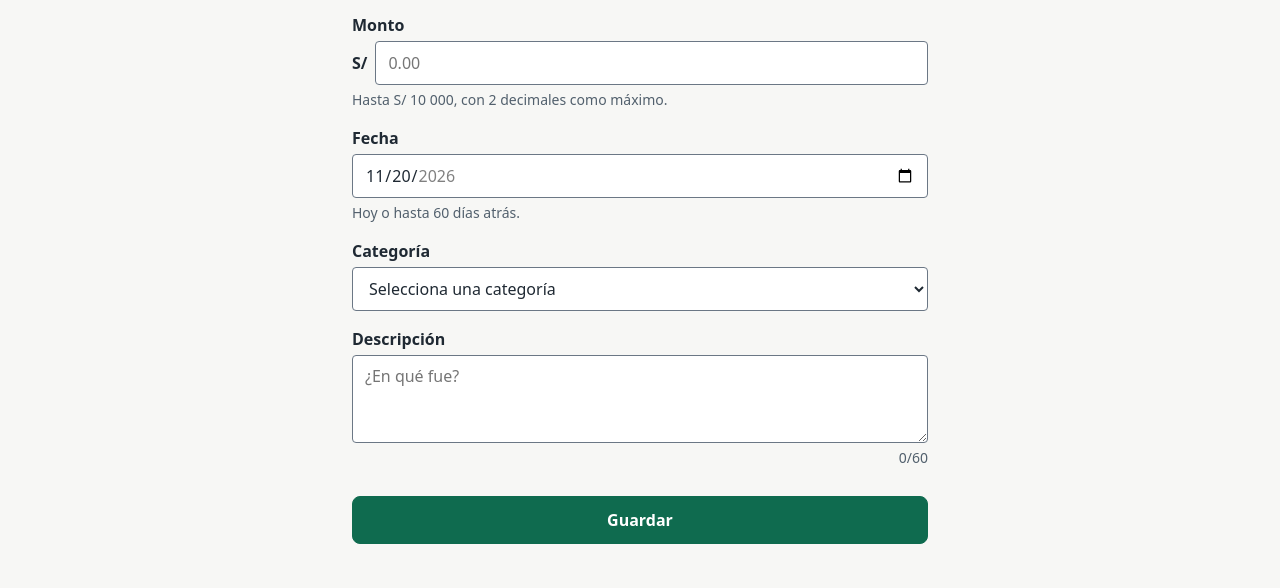
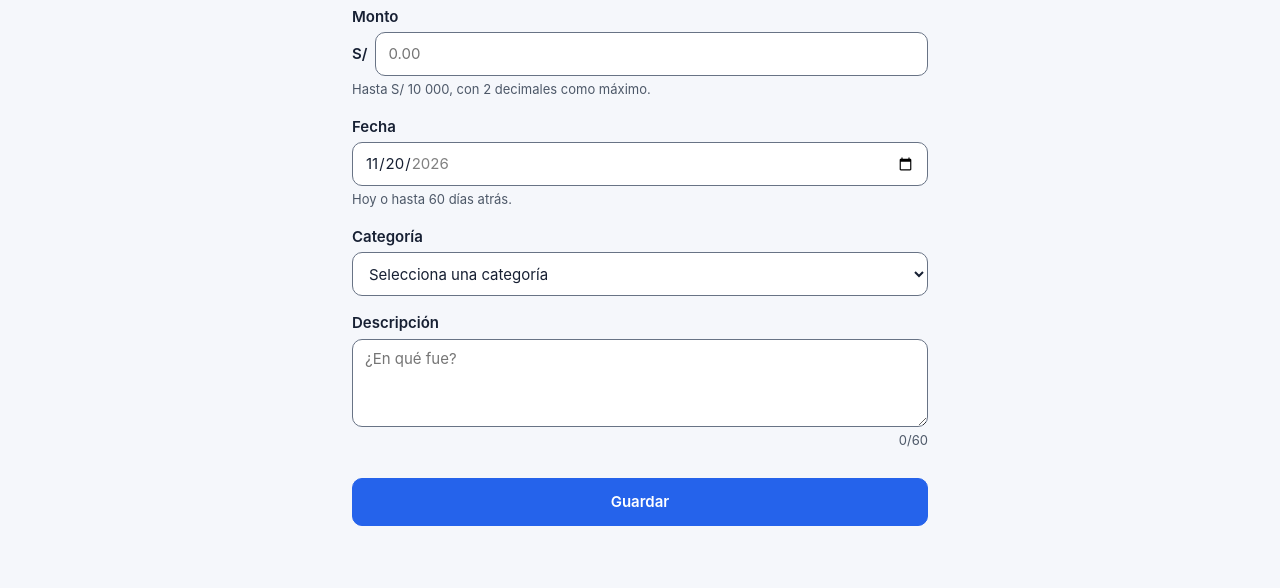
Before and after one commit to jsanchezram/cuenta-clara, a plain HTML site: page registrar.html in a window 1280 px wide. Shown: the part 253-841 px from the top of the page. Drawn offline with Linux system fonts and the light colour scheme.

Commit message:
style(ds): marca azul vibrante, tipografía Inter compacta y tokens de componentes
Co-Authored-By: Claude Opus 5.5 <noreply@anthropic.com>

```diff
--- a/styles/tokens.css
+++ b/styles/tokens.css
@@ -5,78 +5,67 @@
      2 · SEMÁNTICOS   intención; el tema oscuro redefine solo esta capa
      3 · COMPONENTE   decisiones de un componente
    Los componentes de components.css usan las capas 2 y 3, nunca la 1.
-   Contrastes (WCAG 2.2): texto ≥ 4.5:1 y bordes/barras ≥ 3:1, medidos contra
-   la superficie donde se usan.
+   Marca: azul vibrante (revisión de la persona, bitácora #21).
+   Contrastes (WCAG 2.2) medidos con script contra la superficie donde se usan:
+   texto ≥ 4.5:1; bordes de controles y rellenos de barra ≥ 3:1.
    ===================================================================== */
 
 /* ---------- 1 · PRIMITIVOS ---------- */
 :root {
-  /* Grises */
+  /* Grises fríos */
   --gray-0: #ffffff;
-  --gray-50: #f7f7f5;
-  --gray-100: #e6e9ed;
-  --gray-200: #d9dde1;
-  --gray-400: #a7b0ba;
-  --gray-500: #7b8794;
-  --gray-600: #6b7785;
-  --gray-700: #52606d;
-  --gray-800: #2a313a;
-  --gray-900: #1f2933;
-  --gray-925: #1b2027;
-  --gray-950: #111418;
+  --gray-50: #f5f7fb;
+  --gray-100: #e8ecf2;
+  --gray-200: #d9dee7;
+  --gray-400: #a7b0be;
+  --gray-500: #7d8797;
+  --gray-600: #687385;
+  --gray-700: #4d5868;
+  --gray-800: #263043;
+  --gray-900: #172033;
+  --gray-925: #111a2e;
+  --gray-950: #0b1220;
 
-  /* Verde: marca, acción e ingresos */
-  --green-50: #e7f5ee;
-  --green-300: #6fcf9f;
-  --green-700: #0f6b4f;
-  --green-800: #0a523c;
-  --green-950: #0b1f17;
+  /* Azul: marca y acción */
+  --blue-50: #eff6ff;
+  --blue-300: #93c5fd;
+  --blue-400: #60a5fa;
+  --blue-600: #2563eb;
+  --blue-700: #1d4ed8;
+  --blue-900: #1e3a8a;
+  --blue-950: #172554;
+
+  /* Verde: ingresos y presupuesto bajo control */
+  --green-50: #f0fdf4;
+  --green-300: #86efac;
+  --green-700: #15803d;
+  --green-950: #052e16;
 
   /* Ámbar: cerca del límite */
-  --amber-50: #fff4e0;
-  --amber-300: #f5b754;
-  --amber-800: #8a4b00;
-  --amber-950: #3a2a10;
+  --amber-50: #fffbeb;
+  --amber-300: #fcd34d;
+  --amber-700: #b45309;
+  --amber-950: #451a03;
 
   /* Naranja: límite alcanzado */
-  --orange-50: #fff0e6;
-  --orange-300: #fdae6b;
-  --orange-800: #9a3412;
-  --orange-950: #3b1d0f;
+  --orange-50: #fff7ed;
+  --orange-300: #fdba74;
+  --orange-700: #c2410c;
+  --orange-950: #431407;
 
-  /* Rojo: error y límite excedido */
-  --red-50: #fdecea;
-  --red-300: #ff8a80;
-  --red-700: #b42318;
-  --red-950: #3d1512;
+  /* Rojo: errores y límite excedido */
+  --red-50: #fef2f2;
+  --red-300: #fca5a5;
+  --red-600: #dc2626;
+  --red-700: #b91c1c;
+  --red-950: #450a0a;
 
-  /* Azul: foco */
-  --blue-300: #93b4ff;
-  --blue-700: #1d4ed8;
-  --blue-50: #e8f0fe;
-  --blue-950: #172554;
-
-  /* Identidad: verde profundo de marca */
-  --green-900: #073b2c;
-
-  /* Categorías (solo decorativo: el nombre siempre va escrito) */
-  --purple-50: #f3e8ff;
-  --purple-300: #d8b4fe;
-  --purple-700: #6b21a8;
-  --purple-950: #2e1065;
-  --teal-50: #e0f2f1;
-  --teal-300: #5eead4;
-  --teal-700: #0f766e;
-  --teal-950: #042f2e;
-  --pink-50: #fce7f3;
-  --pink-300: #f9a8d4;
-  --pink-700: #9d174d;
-  --pink-950: #500724;
-
-  /* Sombras: valores crudos solo aquí */
-  --shadow-color: rgb(17 20 24 / 0.08);
-  --shadow-color-strong: rgb(17 20 24 / 0.14);
-  --radius-lg: 1rem;
+  /* Sombras y velo del modal: valores crudos */
+  --shadow-light: rgb(23 32 51 / 0.08);
+  --shadow-light-strong: rgb(23 32 51 / 0.18);
+  --shadow-dark: rgb(0 0 0 / 0.45);
+  --veil-light: rgb(11 18 32 / 0.45);
+  --veil-dark: rgb(0 0 0 / 0.6);
 
   /* Espacios: grilla de 8 pt con medio paso de 4 */
   --space-1: 0.25rem;  /* 4 px */
@@ -87,27 +76,37 @@
   --space-8: 2rem;     /* 32 px */
   --space-12: 3rem;    /* 48 px */
 
-  /* Tipografía: escala 16 × 1.25 */
-  --font-family-base: system-ui, "Segoe UI", Roboto, sans-serif;
-  --font-size-xs: 0.75rem;
-  --font-size-sm: 0.875rem;
-  --font-size-md: 1rem;
-  --font-size-lg: 1.25rem;
-  --font-size-xl: 1.5rem;
-  --font-size-2xl: 2rem;
+  /* Tipografía: escala compacta (revisión de la persona: los textos se sentían grandes).
+     El cuerpo es de 15 px; los campos se quedan en 16 px para evitar el zoom de iOS. */
+  /* Inter (Google Fonts, pesos 400–700): más liviana que la del sistema; si no carga, usa la del sistema */
+  --font-family-base: "Inter", system-ui, "Segoe UI", Roboto, sans-serif;
+  --font-size-xs: 0.75rem;     /* 12 px */
+  --font-size-sm: 0.8125rem;   /* 13 px */
+  --font-size-md: 0.9375rem;   /* 15 px */
+  --font-size-input: 1rem;     /* 16 px */
+  --font-size-lg: 1.125rem;    /* 18 px */
+  --font-size-xl: 1.375rem;    /* 22 px */
+  --font-size-2xl: 1.75rem;    /* 28 px */
+  --font-size-3xl: 2.25rem;    /* 36 px */
   --font-weight-regular: 400;
+  --font-weight-medium: 500;
   --font-weight-semibold: 600;
-  --font-weight-bold: 700;
+  --font-weight-bold: 600;                          /* sin 700 en el texto: la fuente se sentía pesada (bitácora #29) */
+  --font-weight-title: 700;                         /* solo los títulos de cada vista */
+  --letter-spacing-title: -0.025em;
   --line-height-body: 1.5;
   --line-height-heading: 1.2;
 
-  /* Formas */
-  --radius-sm: 0.25rem;
-  --radius-md: 0.5rem;
+  /* Formas y movimiento */
+  --radius-sm: 0.375rem;
+  --radius-md: 0.625rem;
+  --radius-lg: 1rem;
+  --radius-xl: 1.5rem;
   --radius-pill: 999px;
   --border-width-1: 1px;
   --border-width-2: 2px;
   --duration-fast: 150ms;
+  --duration-sheet: 220ms;
 }
 
 /* ---------- 2 · SEMÁNTICOS · tema claro ---------- */
@@ -117,74 +116,59 @@
   --color-bg: var(--gray-50);
   --color-surface: var(--gray-0);
   --color-surface-muted: var(--gray-100);
-  --color-text: var(--gray-900);                    /* 14.8:1 sobre surface */
-  --color-text-muted: var(--gray-700);              /* 6.5:1 */
-  --color-border: var(--gray-600);                  /* 4.6:1 · bordes de controles */
+  --color-text: var(--gray-900);                    /* 16.3:1 sobre surface */
+  --color-text-muted: var(--gray-700);              /* 6.7:1 sobre bg (el fondo más claro donde se usa) */
+  --color-border: var(--gray-600);                  /* 4.8:1 · borde de campos */
   --color-divider: var(--gray-200);                 /* decorativo */
 
-  --color-action-primary: var(--green-700);         /* 6.5:1 con on-action */
-  --color-action-primary-hover: var(--green-800);
+  --color-brand: var(--blue-600);                   /* barra de marca */
+  --color-on-brand: var(--gray-0);                  /* 5.2:1 sobre brand */
+  --color-action-primary: var(--blue-600);          /* 5.2:1 con on-action */
+  --color-action-primary-hover: var(--blue-700);
   --color-on-action: var(--gray-0);
   --color-action-secondary-bg: var(--gray-0);
   --color-action-secondary-hover: var(--gray-100);
-  --color-selected-bg: var(--green-50);
-  --color-selected-border: var(--green-700);
+  --color-accent-text: var(--blue-700);             /* enlaces y menú activo: 6.7:1 */
+  --color-selected-bg: var(--blue-50);
+  --color-selected-text: var(--blue-700);           /* 6.2:1 sobre selected-bg */
   --color-focus-ring: var(--blue-700);              /* 6.3:1 sobre bg */
+  --color-backdrop: var(--veil-light);
 
-  --color-income-text: var(--green-700);            /* 6.5:1 */
+  --color-income-text: var(--green-700);            /* 5.0:1 */
   --color-expense-text: var(--gray-900);
 
-  --color-danger-text: var(--red-700);              /* 6.6:1 */
+  --color-danger-text: var(--red-700);              /* 6.5:1 · 5.9:1 sobre danger-bg */
   --color-danger-bg: var(--red-50);
   --color-danger-border: var(--red-700);
+  --color-danger-solid: var(--red-600);             /* 4.8:1 con texto surface */
   --color-success-text: var(--green-700);
   --color-success-bg: var(--green-50);
   --color-success-border: var(--green-700);
 
-  /* Presupuesto: 4 estados (R5). El texto y el patrón distinguen; el color refuerza. */
+  /* Presupuesto: 4 estados (R5). El texto y el ícono distinguen; el color de la barra sólida refuerza. */
   --color-budget-track: var(--gray-100);
-  --color-budget-track-border: var(--gray-600);     /* 4.6:1: el contorno de la barra se ve */
-  --color-budget-normal-fill: var(--green-700);     /* 5.3:1 sobre track */
+  --color-budget-normal-fill: var(--green-700);     /* 4.2:1 sobre track */
   --color-budget-normal-text: var(--green-700);
-  --color-budget-near-fill: var(--amber-800);       /* 5.6:1 sobre track */
-  --color-budget-near-text: var(--amber-800);       /* 6.8:1 */
+  --color-budget-near-fill: var(--amber-700);       /* 4.2:1 sobre track */
+  --color-budget-near-text: var(--amber-700);       /* 5.0:1 · 4.8:1 sobre near-bg */
   --color-budget-near-bg: var(--amber-50);
-  --color-budget-reached-fill: var(--orange-800);   /* 6.0:1 sobre track */
-  --color-budget-reached-text: var(--orange-800);   /* 7.3:1 */
+  --color-budget-reached-fill: var(--orange-700);   /* 4.4:1 sobre track */
+  --color-budget-reached-text: var(--orange-700);   /* 5.2:1 · 4.9:1 sobre reached-bg */
   --color-budget-reached-bg: var(--orange-50);
-  --color-budget-exceeded-fill: var(--red-700);     /* 5.4:1 sobre track */
-  --color-budget-exceeded-text: var(--red-700);     /* 6.6:1 */
+  --color-budget-exceeded-fill: var(--red-600);     /* 4.1:1 sobre track */
+  --color-budget-exceeded-text: var(--red-700);
   --color-budget-exceeded-bg: var(--red-50);
-  --color-budget-pattern: var(--gray-0);            /* rayas sobre el relleno */
+
+  /* Ícono de categoría: un solo color, el de marca, sobre un círculo claro (revisión de la persona) */
+  --color-cat-icon-bg: var(--blue-50);
+  --color-cat-icon-fg: var(--blue-600);             /* 4.8:1 sobre cat-icon-bg (decorativo) */
 
   --color-skeleton: var(--gray-100);
   --color-skeleton-shine: var(--gray-50);
 
-  /* Identidad */
-  --color-brand-bg: var(--green-700);
-  --color-brand-bg-deep: var(--green-900);
-  --color-on-brand: var(--gray-0);                  /* 6.5:1 sobre brand-bg */
-  --color-on-brand-muted: var(--green-50);          /* 5.8:1 sobre brand-bg */
-  --shadow-card: 0 1px 2px var(--shadow-color), 0 4px 12px var(--shadow-color);
-  --shadow-raised: 0 6px 20px var(--shadow-color-strong);
-
-  /* Categorías: fondo del ícono y color del ícono (decorativo, el nombre va escrito) */
-  --color-cat-food-bg: var(--orange-50);
-  --color-cat-food-fg: var(--orange-800);
-  --color-cat-transport-bg: var(--blue-50);
-  --color-cat-transport-fg: var(--blue-700);
-  --color-cat-housing-bg: var(--purple-50);
-  --color-cat-housing-fg: var(--purple-700);
-  --color-cat-utilities-bg: var(--teal-50);
-  --color-cat-utilities-fg: var(--teal-700);
-  --color-cat-leisure-bg: var(--pink-50);
-  --color-cat-leisure-fg: var(--pink-700);
-  --color-cat-other-bg: var(--gray-100);
-  --color-cat-other-fg: var(--gray-700);
-  --color-cat-work-bg: var(--green-50);
-  --color-cat-work-fg: var(--green-700);
-  --color-cat-other_income-bg: var(--amber-50);
-  --color-cat-other_income-fg: var(--amber-800);
+  --shadow-card: 0 1px 2px var(--shadow-light), 0 2px 10px var(--shadow-light);
+  --shadow-raised: 0 12px 32px var(--shadow-light-strong);
+  --shadow-nav: 0 -2px 12px var(--shadow-light);
 }
 
 /* ---------- 2 · SEMÁNTICOS · tema oscuro ---------- */
@@ -194,76 +178,64 @@
   --color-bg: var(--gray-950);
   --color-surface: var(--gray-925);
   --color-surface-muted: var(--gray-800);
-  --color-text: var(--gray-100);                    /* 13.4:1 sobre surface */
-  --color-text-muted: var(--gray-400);              /* 7.5:1 */
-  --color-border: var(--gray-500);                  /* 4.4:1 · bordes piden ≥ 3:1 */
+  --color-text: var(--gray-100);
+  --color-text-muted: var(--gray-400);
+  --color-border: var(--gray-500);
   --color-divider: var(--gray-800);
 
-  --color-action-primary: var(--green-300);         /* 9:1 con on-action */
-  --color-action-primary-hover: var(--green-50);
-  --color-on-action: var(--green-950);
+  --color-brand: var(--blue-900);
+  --color-on-brand: var(--gray-0);
+  --color-action-primary: var(--blue-400);
+  --color-action-primary-hover: var(--blue-300);
+  --color-on-action: var(--gray-950);
   --color-action-secondary-bg: var(--gray-925);
   --color-action-secondary-hover: var(--gray-800);
-  --color-selected-bg: var(--green-950);
-  --color-selected-border: var(--green-300);
-  --color-focus-ring: var(--blue-300);              /* 9:1 */
+  --color-accent-text: var(--blue-300);
+  --color-selected-bg: var(--blue-950);
+  --color-selected-text: var(--blue-300);
+  --color-focus-ring: var(--blue-300);
+  --color-backdrop: var(--veil-dark);
 
-  --color-income-text: var(--green-300);            /* 8.7:1 */
+  --color-income-text: var(--green-300);
   --color-expense-text: var(--gray-100);
 
-  --color-danger-text: var(--red-300);              /* 7.2:1 */
+  --color-danger-text: var(--red-300);
   --color-danger-bg: var(--red-950);
   --color-danger-border: var(--red-300);
+  --color-danger-solid: var(--red-300);
   --color-success-text: var(--green-300);
   --color-success-bg: var(--green-950);
   --color-success-border: var(--green-300);
 
   --color-budget-track: var(--gray-800);
-  --color-budget-track-border: var(--gray-500);     /* 4.4:1 */
   --color-budget-normal-fill: var(--green-300);
   --color-budget-normal-text: var(--green-300);
   --color-budget-near-fill: var(--amber-300);
-  --color-budget-near-text: var(--amber-300);       /* 9.2:1 */
+  --color-budget-near-text: var(--amber-300);
   --color-budget-near-bg: var(--amber-950);
   --color-budget-reached-fill: var(--orange-300);
-  --color-budget-reached-text: var(--orange-300);   /* 8.9:1 */
+  --color-budget-reached-text: var(--orange-300);
   --color-budget-reached-bg: var(--orange-950);
   --color-budget-exceeded-fill: var(--red-300);
-  --color-budget-exceeded-text: var(--red-300);     /* 7.2:1 */
+  --color-budget-exceeded-text: var(--red-300);
   --color-budget-exceeded-bg: var(--red-950);
-  --color-budget-pattern: var(--gray-950);
+
+  --color-cat-icon-bg: var(--blue-950);
+  --color-cat-icon-fg: var(--blue-300);
 
   --color-skeleton: var(--gray-800);
   --color-skeleton-shine: var(--gray-925);
 
-  --color-brand-bg: var(--green-950);
-  --color-brand-bg-deep: var(--gray-950);
-  --color-on-brand: var(--green-50);
-  --color-on-brand-muted: var(--green-300);
-  --shadow-color: rgb(0 0 0 / 0.35);
-  --shadow-color-strong: rgb(0 0 0 / 0.5);
-
-  --color-cat-food-bg: var(--orange-950);
-  --color-cat-food-fg: var(--orange-300);
-  --color-cat-transport-bg: var(--blue-950);
-  --color-cat-transport-fg: var(--blue-300);
-  --color-cat-housing-bg: var(--purple-950);
-  --color-cat-housing-fg: var(--purple-300);
-  --color-cat-utilities-bg: var(--teal-950);
-  --color-cat-utilities-fg: var(--teal-300);
-  --color-cat-leisure-bg: var(--pink-950);
-  --color-cat-leisure-fg: var(--pink-300);
-  --color-cat-other-bg: var(--gray-800);
-  --color-cat-other-fg: var(--gray-100);
-  --color-cat-work-bg: var(--green-950);
-  --color-cat-work-fg: var(--green-300);
-  --color-cat-other_income-bg: var(--amber-950);
-  --color-cat-other_income-fg: var(--amber-300);
+  --shadow-card: 0 1px 3px var(--shadow-dark);
+  --shadow-raised: 0 12px 32px var(--shadow-dark);
+  --shadow-nav: 0 -2px 12px var(--shadow-dark);
 }
 
 /* ---------- 3 · COMPONENTE ---------- */
 :root {
   --content-max-width: 40rem;
+  --content-max-width-wide: 72rem;
+  --content-max-width-narrow: 36rem;
 
   --control-height: 2.75rem;                        /* 44 px: objetivo táctil mínimo */
   --button-height: 3rem;                            /* 48 px: acción primaria (Fitts) */
@@ -271,25 +243,28 @@
   --button-font-weight: var(--font-weight-semibold);
 
   --field-border-width: var(--border-width-1);
-  --field-radius: var(--radius-sm);
+  --field-radius: var(--radius-md);
   --field-error-border-width: var(--border-width-2);
 
-  --chip-height: 2.75rem;
+  --chip-height: 2.75rem;                           /* área táctil (44 px) */
+  --chip-visual-height: 2.25rem;                    /* lo que se ve (36 px) */
   --chip-radius: var(--radius-pill);
 
   --focus-ring-width: 3px;
   --focus-ring-offset: 2px;
 
-  --list-row-min-height: 4rem;
+  --icon-size: 1.25rem;
+  --cat-icon-size: 2.5rem;
+  --brand-bar-height: 3rem;
   --bottom-nav-height: 4rem;
+  --action-bar-space: 4.5rem;                       /* alto de la barra de Guardar fija */
+  --list-row-min-height: 3.5rem;
 
-  --budget-bar-height: 0.75rem;
+  --budget-bar-height: 0.625rem;
   --budget-bar-radius: var(--radius-pill);
-  --budget-marker-width: 3px;
 
   --card-padding: var(--space-4);
   --card-radius: var(--radius-lg);
-  --cat-icon-size: 2.5rem;
-  --content-max-width-wide: 72rem;
-  --content-max-width-narrow: 36rem;
+  --sheet-radius: var(--radius-xl);
+  --calendar-day-size: 2.25rem;                     /* 36 px por día: celda de 46 × 36 px, cumple WCAG 2.5.8 (24 px) */
 }
```
